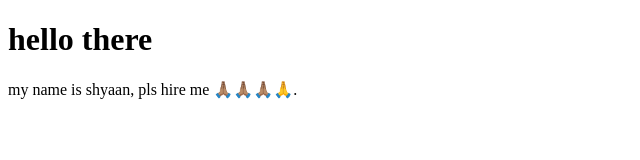
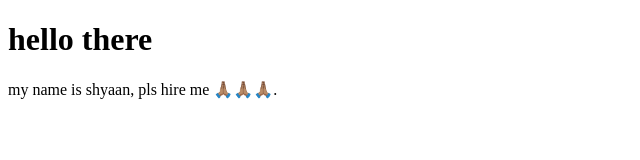
Before and after one commit to shyaankhan/skhan17.github.io, a plain HTML site: page index.html in a window 1280 px wide. Shown: the full height of the page, 0-640 px from the left. Drawn offline with Linux system fonts and the light colour scheme.

Commit message:
Update index.html

```diff
--- a/index.html
+++ b/index.html
@@ -2,6 +2,6 @@
 <html>
 <body>
 <h1>hello there</h1>
-<p>my name is shyaan, pls hire me 🙏🏽🙏🏽🙏🏽🙏.</p>
+<p>my name is shyaan, pls hire me 🙏🏽🙏🏽🙏🏽.</p>
 </body>
 </html>
```
